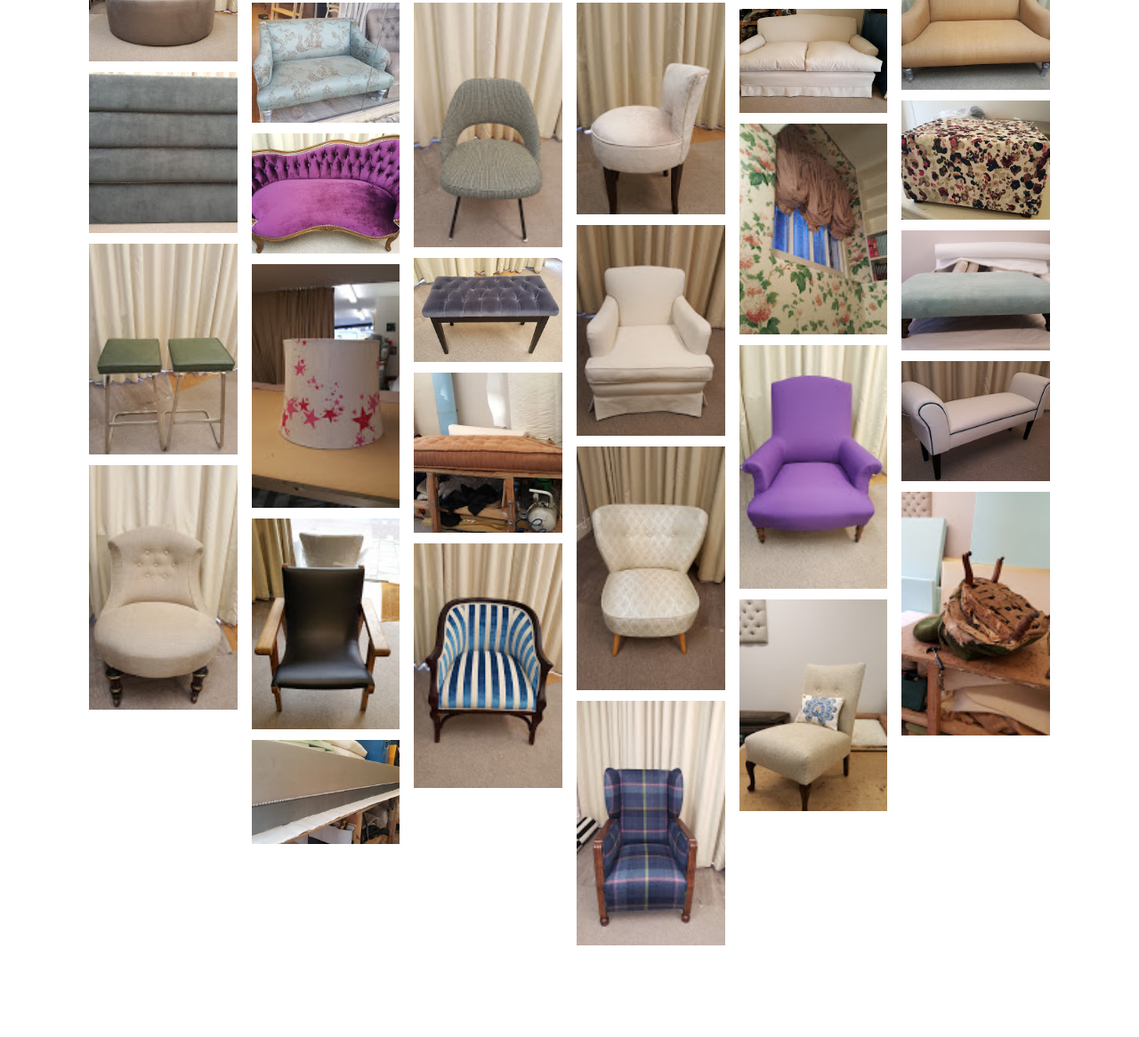
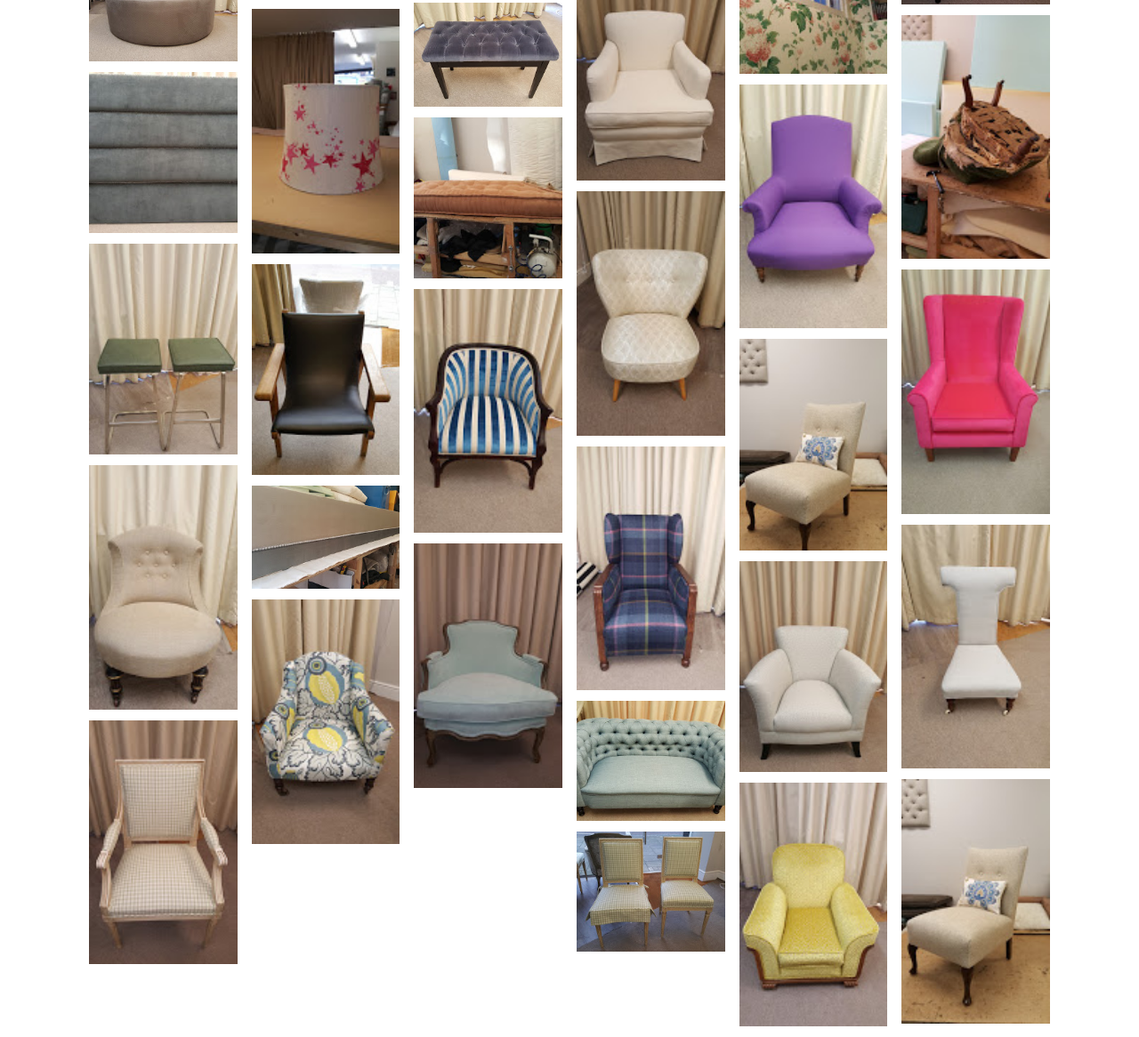
Before and after one commit to hosse25uv/lcc, a plain HTML site: page index.html in a window 1280 px wide. Shown: the part 728-1894 px from the top of the page at 89% size. Before the commit the page ends 1803 px from the top, so only its background shows below. Drawn offline with nearby package versions, Linux system fonts and the light colour scheme.

Commit message:
update 3 chairs

```diff
--- a/index.html
+++ b/index.html
@@ -138,6 +138,15 @@
     <div class="item">
       <img src="img/reupholstery.jpg" alt="reupholstery" />
     </div>
+		<div class="item">
+      <img src="img/pink-armchair.jpg" alt="footstool-ottoman" />
+    </div>
+    <div class="item">
+      <img src="img/white-low-chair.jpg" alt="white-french-bench" />
+    </div>
+    <div class="item">
+      <img src="img/beige-chair.jpg" alt="reupholstery" />
+    </div>
   </div>
 </div>
 </div>
```
Also changed, not shown: img/beige-chair.jpg (added), img/pink-armchair.jpg (added), img/white-low-chair.jpg (added), 1 other file.
